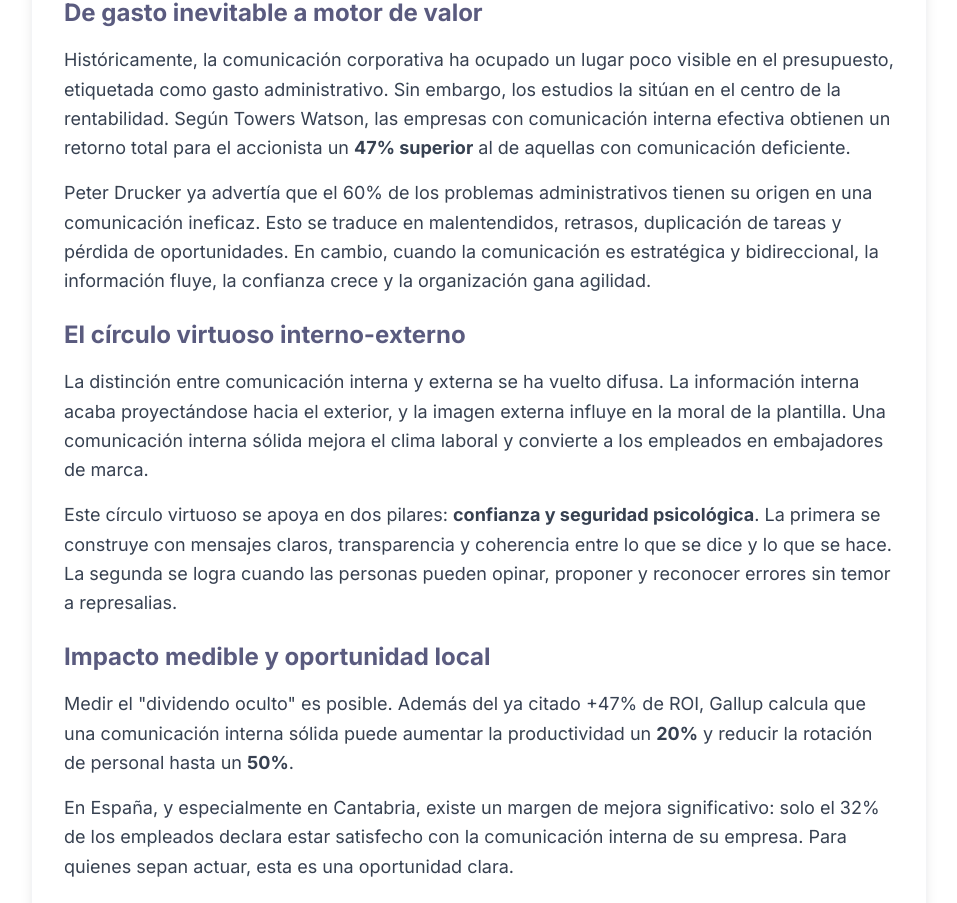
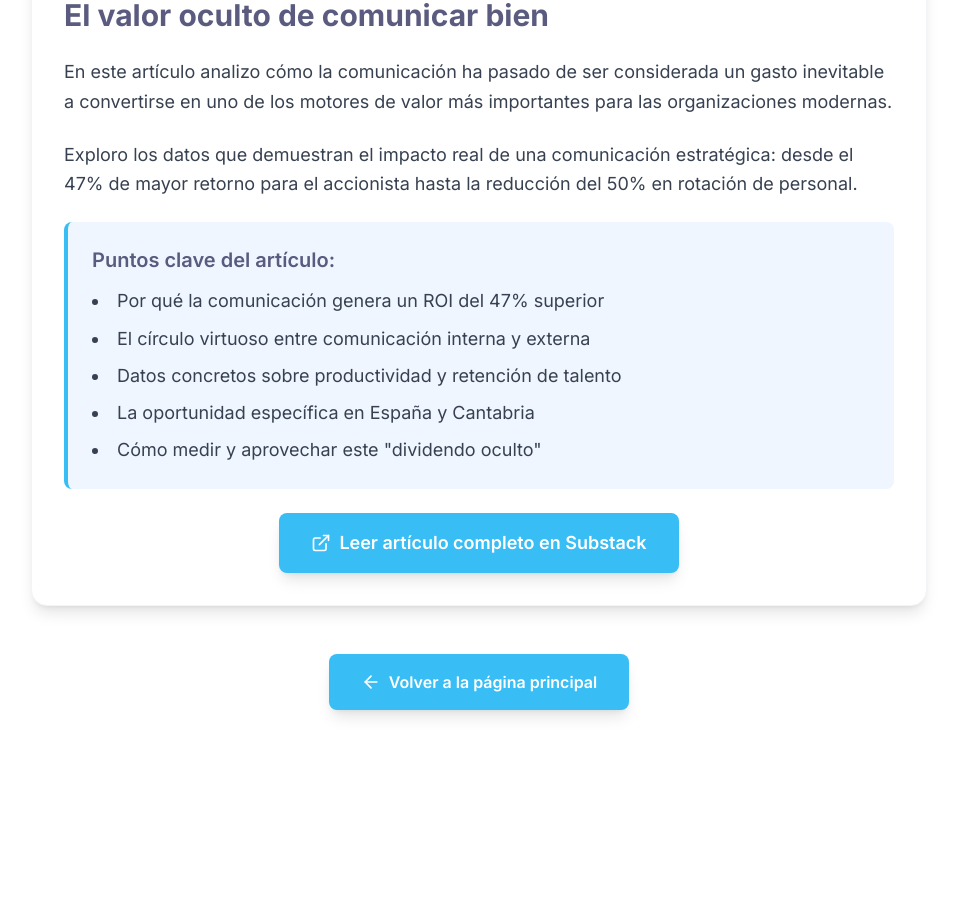
Before and after one commit to osanemeterio/oscarsanemeterio, a React (Vite) app: page /blog/dividendo-oculto-comunicacion in a window 1280 px wide. Shown: the part 676-1579 px from the top of the page, without its empty margins (161-1118 px from the left). After the commit the page ends 1466 px from the top, so only its background shows below. Built offline with nearby package versions, Linux system fonts and the light colour scheme.

Commit message:
Simplify article to show only summary and excerpt

```diff
--- a/src/pages/DividendoOcultoComunicacion.tsx
+++ b/src/pages/DividendoOcultoComunicacion.tsx
@@ -42,62 +42,28 @@ export default function DividendoOcultoComunicacionPage() {
           {/* Cuerpo del contenido */}
           <div className="mb-12">
             <div className="bg-white p-8 rounded-2xl shadow-lg border border-gray-100">
+              <h2 className="text-3xl font-bold text-[#5a5b7f] mb-6">El valor oculto de comunicar bien</h2>
+
               <div className="text-lg text-gray-700 leading-relaxed space-y-6">
+                <p>
+                  En este artículo analizo cómo la comunicación ha pasado de ser considerada un gasto inevitable
+                  a convertirse en uno de los motores de valor más importantes para las organizaciones modernas.
+                </p>
 
-                <div>
-                  <h3 className="text-2xl font-bold text-[#5a5b7f] mb-4">De gasto inevitable a motor de valor</h3>
-                  <p className="mb-4">
-                    Históricamente, la comunicación corporativa ha ocupado un lugar poco visible en el presupuesto,
-                    etiquetada como gasto administrativo. Sin embargo, los estudios la sitúan en el centro de la rentabilidad.
-                    Según Towers Watson, las empresas con comunicación interna efectiva obtienen un retorno total para el
-                    accionista un <strong>47% superior</strong> al de aquellas con comunicación deficiente.
-                  </p>
-                  <p>
-                    Peter Drucker ya advertía que el 60% de los problemas administrativos tienen su origen en una
-                    comunicación ineficaz. Esto se traduce en malentendidos, retrasos, duplicación de tareas y pérdida
-                    de oportunidades. En cambio, cuando la comunicación es estratégica y bidireccional, la información
-                    fluye, la confianza crece y la organización gana agilidad.
-                  </p>
-                </div>
-
-                <div>
-                  <h3 className="text-2xl font-bold text-[#5a5b7f] mb-4">El círculo virtuoso interno-externo</h3>
-                  <p className="mb-4">
-                    La distinción entre comunicación interna y externa se ha vuelto difusa. La información interna
-                    acaba proyectándose hacia el exterior, y la imagen externa influye en la moral de la plantilla.
-                    Una comunicación interna sólida mejora el clima laboral y convierte a los empleados en embajadores
-                    de marca.
-                  </p>
-                  <p>
-                    Este círculo virtuoso se apoya en dos pilares: <strong>confianza y seguridad psicológica</strong>.
-                    La primera se construye con mensajes claros, transparencia y coherencia entre lo que se dice y lo
-                    que se hace. La segunda se logra cuando las personas pueden opinar, proponer y reconocer errores
-                    sin temor a represalias.
-                  </p>
-                </div>
-
-                <div>
-                  <h3 className="text-2xl font-bold text-[#5a5b7f] mb-4">Impacto medible y oportunidad local</h3>
-                  <p className="mb-4">
-                    Medir el "dividendo oculto" es posible. Además del ya citado +47% de ROI, Gallup calcula que una
-                    comunicación interna sólida puede aumentar la productividad un <strong>20%</strong> y reducir la
-                    rotación de personal hasta un <strong>50%</strong>.
-                  </p>
-                  <p>
-                    En España, y especialmente en Cantabria, existe un margen de mejora significativo: solo el 32%
-                    de los empleados declara estar satisfecho con la comunicación interna de su empresa. Para quienes
-                    sepan actuar, esta es una oportunidad clara.
-                  </p>
-                </div>
+                <p>
+                  Exploro los datos que demuestran el impacto real de una comunicación estratégica: desde el 47%
+                  de mayor retorno para el accionista hasta la reducción del 50% en rotación de personal.
+                </p>
 
                 <div className="bg-blue-50 p-6 rounded-lg border-l-4 border-[#39bdf5] my-8">
-                  <h4 className="text-xl font-semibold text-[#5a5b7f] mb-3">El momento de actuar</h4>
-                  <p className="text-gray-700">
-                    El dividendo oculto de la comunicación está disponible, esperando a ser aprovechado.
-                    Las empresas y organizaciones que lo entienden y actúan hoy serán las que lideren mañana.
-                    <strong> Invertir en comunicación estratégica no es un lujo: es una de las decisiones más
-                    rentables y transformadoras que puede tomar un líder.</strong>
-                  </p>
+                  <h3 className="text-xl font-semibold text-[#5a5b7f] mb-3">Puntos clave del artículo:</h3>
+                  <ul className="list-disc list-inside space-y-2 text-gray-700">
+                    <li>Por qué la comunicación genera un ROI del 47% superior</li>
+                    <li>El círculo virtuoso entre comunicación interna y externa</li>
+                    <li>Datos concretos sobre productividad y retención de talento</li>
+                    <li>La oportunidad específica en España y Cantabria</li>
+                    <li>Cómo medir y aprovechar este "dividendo oculto"</li>
+                  </ul>
                 </div>
 
                 <div className="text-center mt-8">
```
